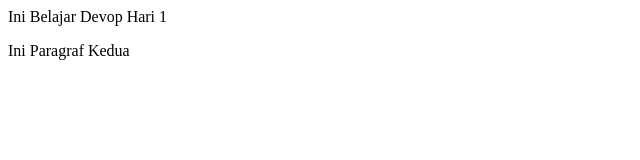
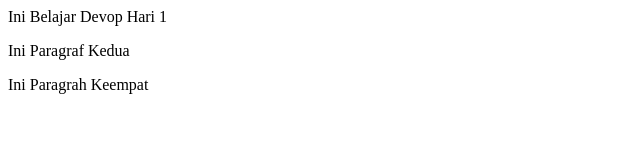
Before and after one commit to farhanabianto/repo-1, a plain HTML site: page index.html in a window 1280 px wide. Shown: the whole page, without its empty margins (0-640 px from the left). Drawn offline with Linux system fonts and the light colour scheme.

Commit message:
development branch

```diff
--- a/index.html
+++ b/index.html
@@ -1,2 +1,3 @@
 <p>Ini Belajar Devop Hari 1<p>
 <p>Ini Paragraf Kedua</p>
+<p>Ini Paragrah Keempat</p>
```
